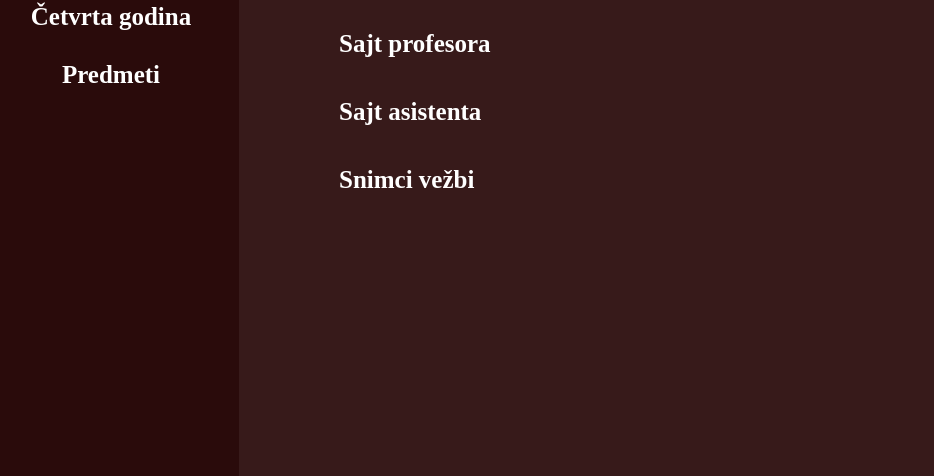
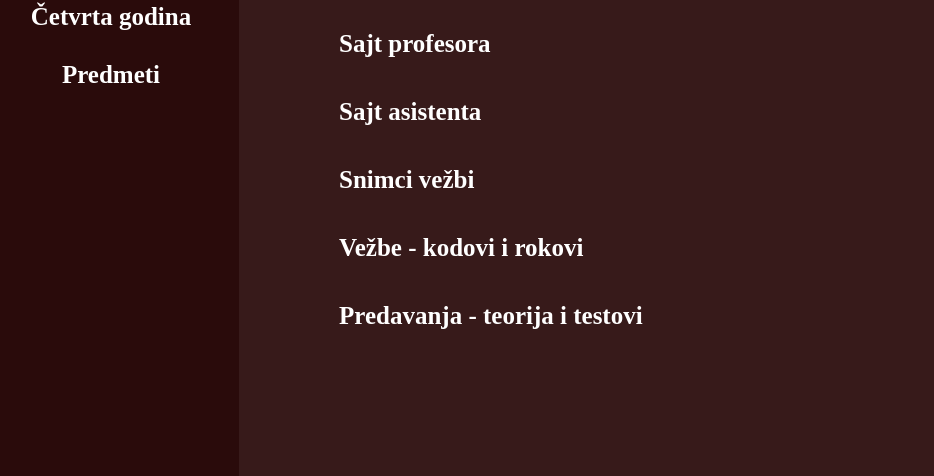
Before and after one commit to DavidT01/DavidT01.github.io, a plain HTML site: page ppj.html in a window 1280 px wide. Shown: the part 324-800 px from the top of the page, without its empty margins (17-951 px from the left). Drawn offline with Linux system fonts and the light colour scheme.

Commit message:
Dodati materijali

```diff
--- a/ppj.html
+++ b/ppj.html
@@ -28,6 +28,8 @@
             <a href="http://www.prevodioci.matf.bg.ac.rs/PrevodjenjeProgramskihJezika.html#0_tab" target="_blank">Sajt profesora</a>
             <a href="http://www.matf.bg.ac.rs/p/petar-tesic/kurs/1014/prevodenje-programskih-jezika/" target="_blank">Sajt asistenta</a>
             <a href="http://poincare.matf.bg.ac.rs/~mirko.spasic/" target="_blank">Snimci vežbi</a>
+            <a href="https://drive.google.com/drive/u/0/folders/1MDTgID-4h3JkcTlJikkVtl-jNtaOSPGC" target="_blank">Vežbe - kodovi i rokovi</a>
+            <a href="https://drive.google.com/drive/u/0/folders/1fRFtgRdDeLrLyHkXbbEuOeFFaWNCfdTS" target="_blank">Predavanja - teorija i testovi</a>
         </div>
     </main>
 </body>
```
